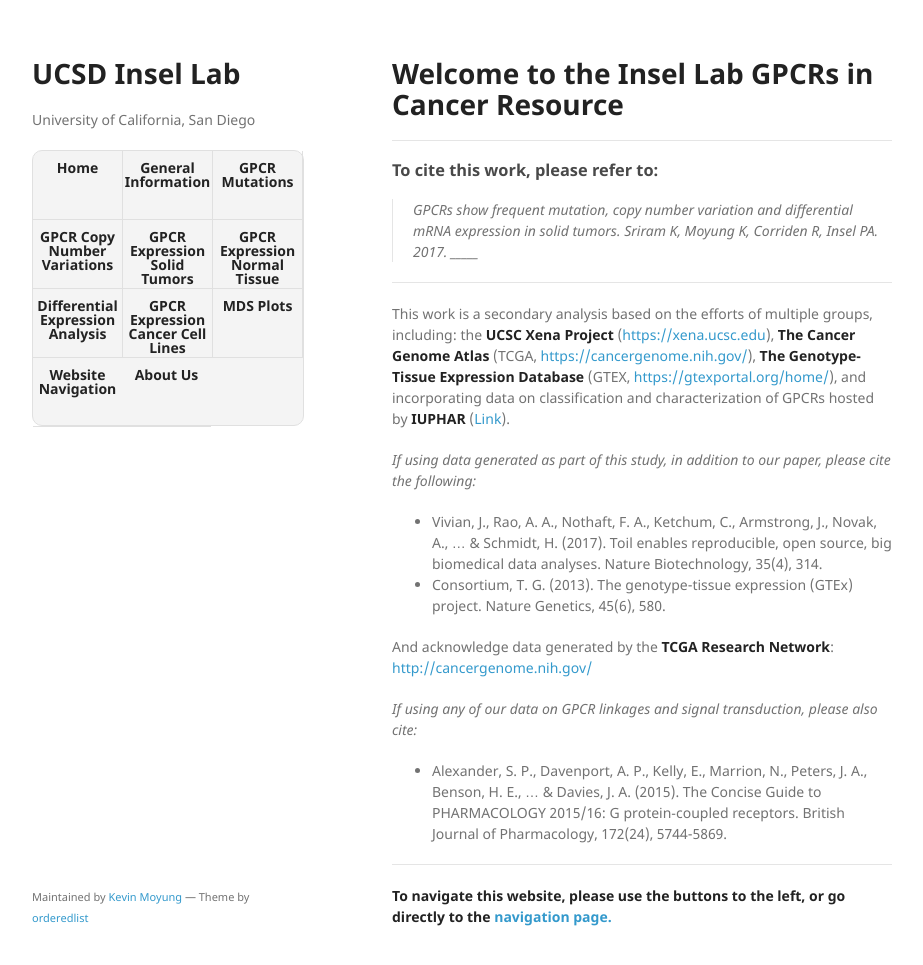
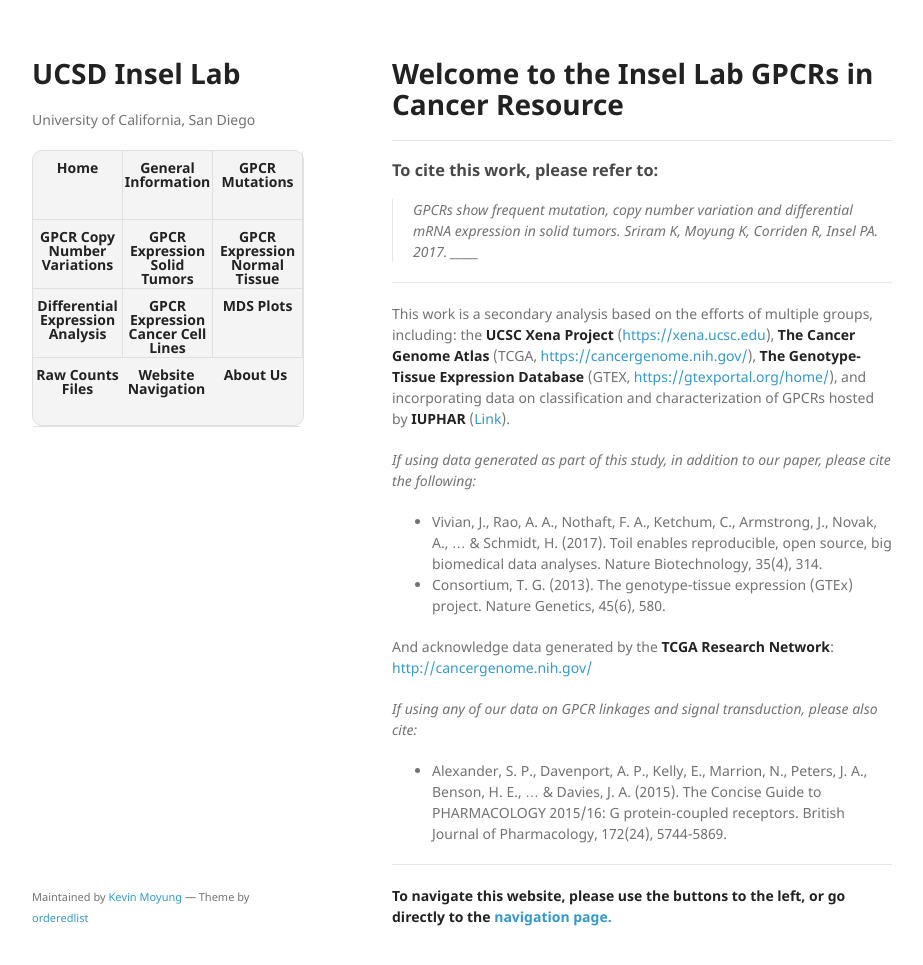
Before and after one commit to insellab/insellab.github.io, a Jekyll site: the page built from index.md, in a window 1280 px wide and 997 px high. Shown: the top 965 px of the window, without its empty margins (178-1101 px from the left). Built offline with Jekyll 4.4.1, drawn with Linux system fonts in a browser that asks for light colours; our own code applies the rules of GitHub Pages for plain Markdown files.

Commit message:
Update default.html

```diff
--- a/_layouts/default.html
+++ b/_layouts/default.html
@@ -36,6 +36,7 @@
             <li><a href="https://insellab.github.io/gpcr_DE"><strong>Differential Expression Analysis</strong></a></li>
             <li><a href="https://insellab.github.io/cancertypes"><strong>GPCR Expression Cancer Cell Lines</strong></a></li>
             <li><a href="https://insellab.github.io/mds_plots"><strong>MDS Plots</strong></a></li>
+            <li><a href="https://insellab.github.io/counts_files"><strong>Raw Counts Files</strong></a></li>
             <li><a href="https://insellab.github.io/navigation"><strong>Website Navigation</strong></a></li>
             <li><a href="https://insellab.github.io/about"><strong>About Us</strong></a></li>
           </ul>
```
